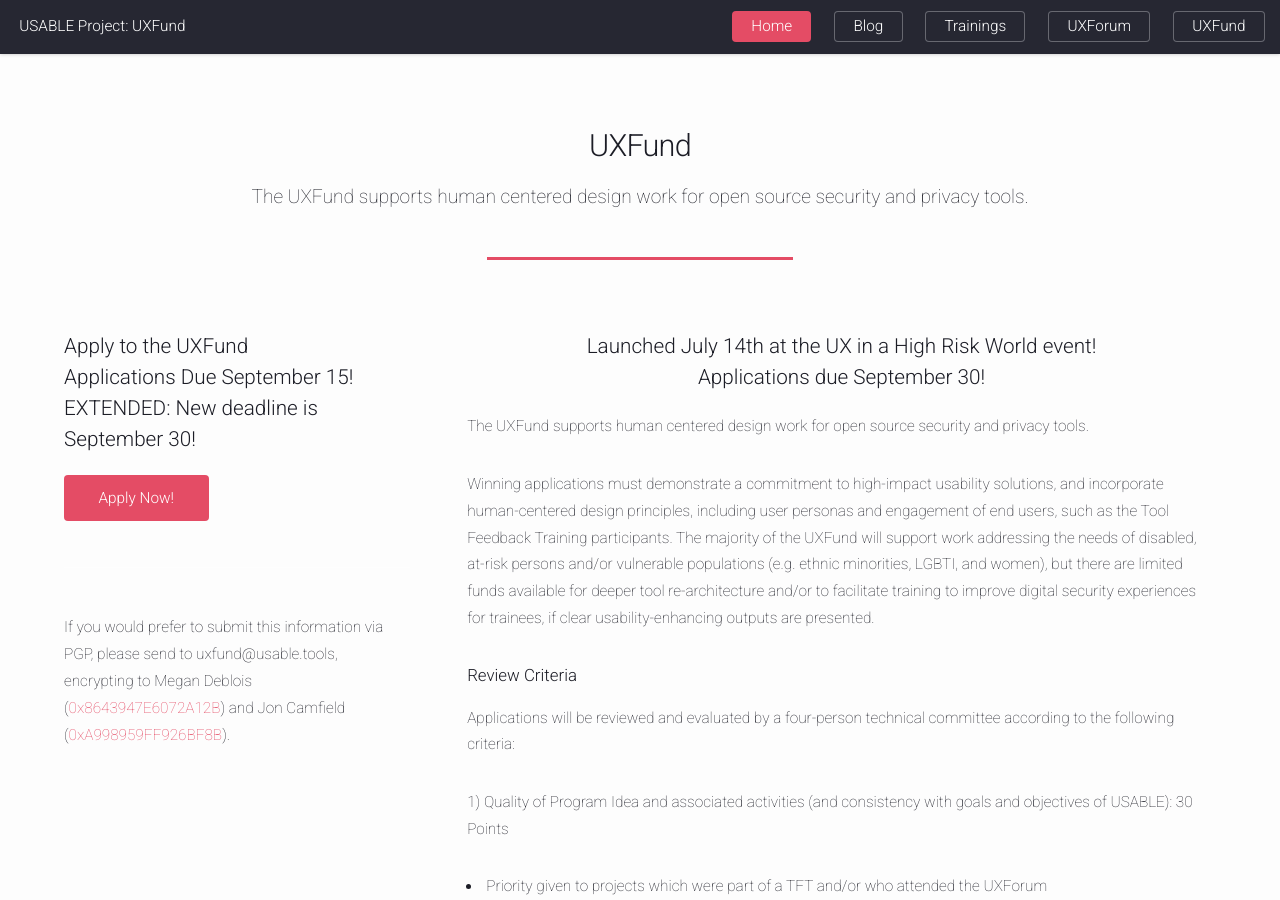
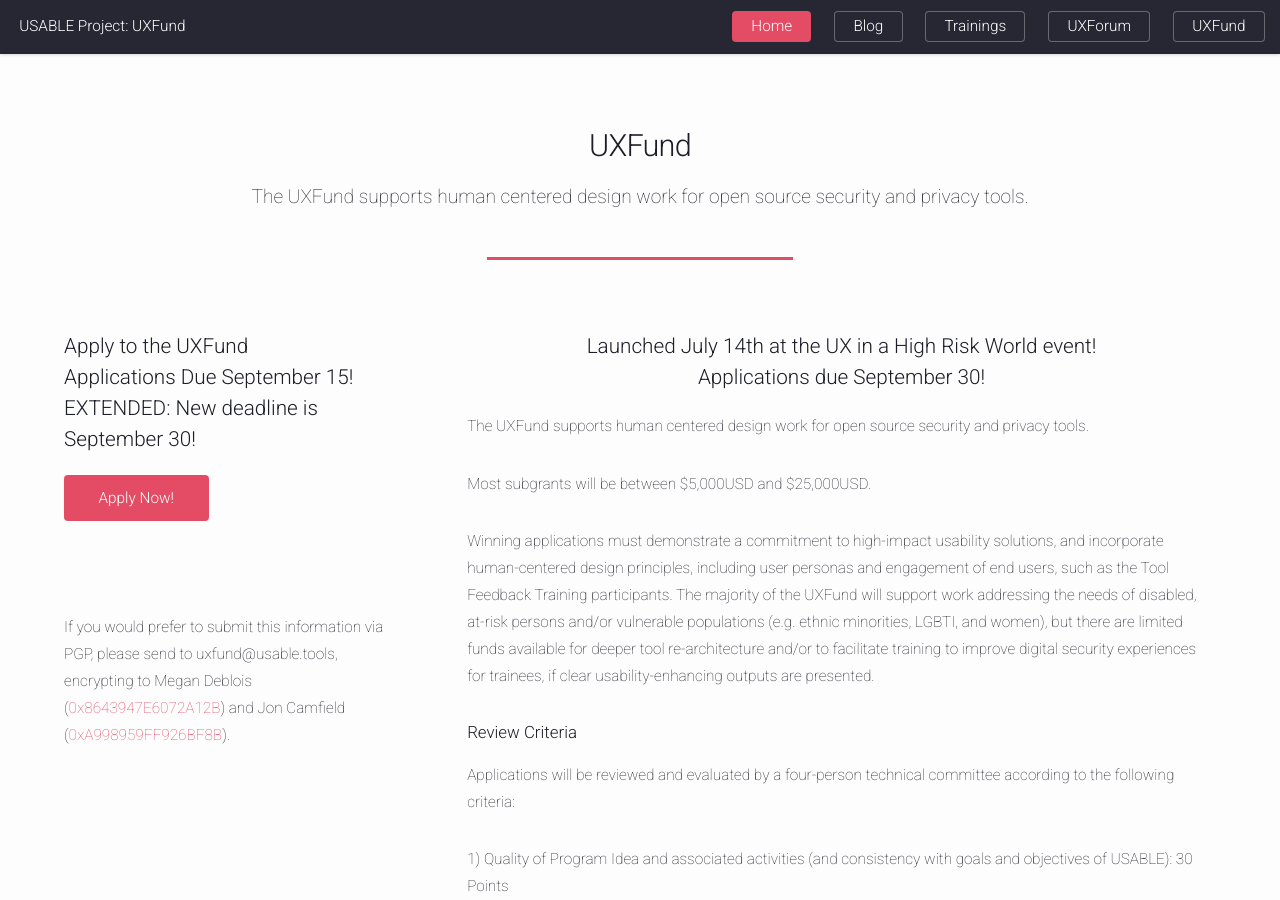
Before and after one commit to OpenInternet/USABLE-website, a Jekyll site: the page built from uxfund.html, in a window 1280 px wide and 900 px high. Built offline with Jekyll 4.4.1, drawn with Linux system fonts in a browser that asks for light colours; comment, search, counter and statistics services are not loaded.

Commit message:
added funding range

```diff
--- a/uxfund.html
+++ b/uxfund.html
@@ -42,6 +42,7 @@ subtitle: The UXFund supports human centered design work for open source securit
 
 <p>The UXFund supports human centered design work for open source security and privacy tools. </p>
 
+<p>Most subgrants will be between $5,000USD and $25,000USD.</p>
 
 <p>Winning applications must demonstrate a commitment to high-impact usability solutions, and incorporate human-centered design principles, including user personas and engagement of end users, such as the Tool Feedback Training participants. The majority of the UXFund will support work addressing the needs of disabled, at-risk persons and/or vulnerable populations (e.g. ethnic minorities, LGBTI, and women), but there are limited funds available for deeper tool re-architecture and/or to facilitate training to improve digital security experiences for trainees, if clear usability-enhancing outputs are presented.</p>
 
```
